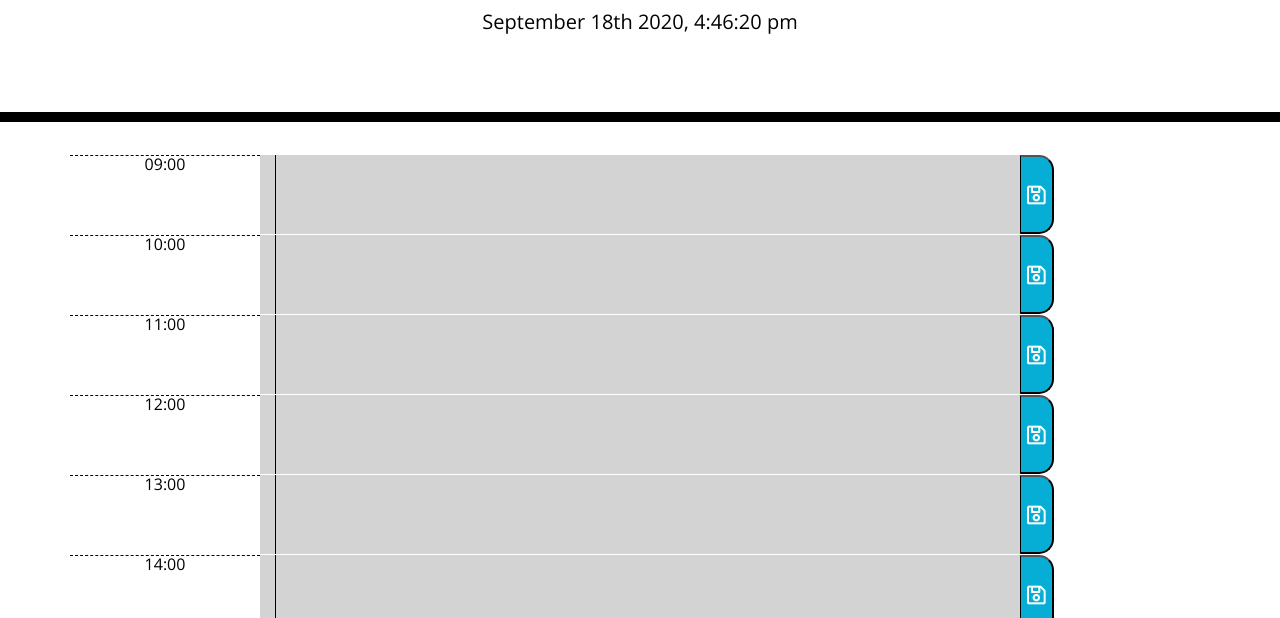
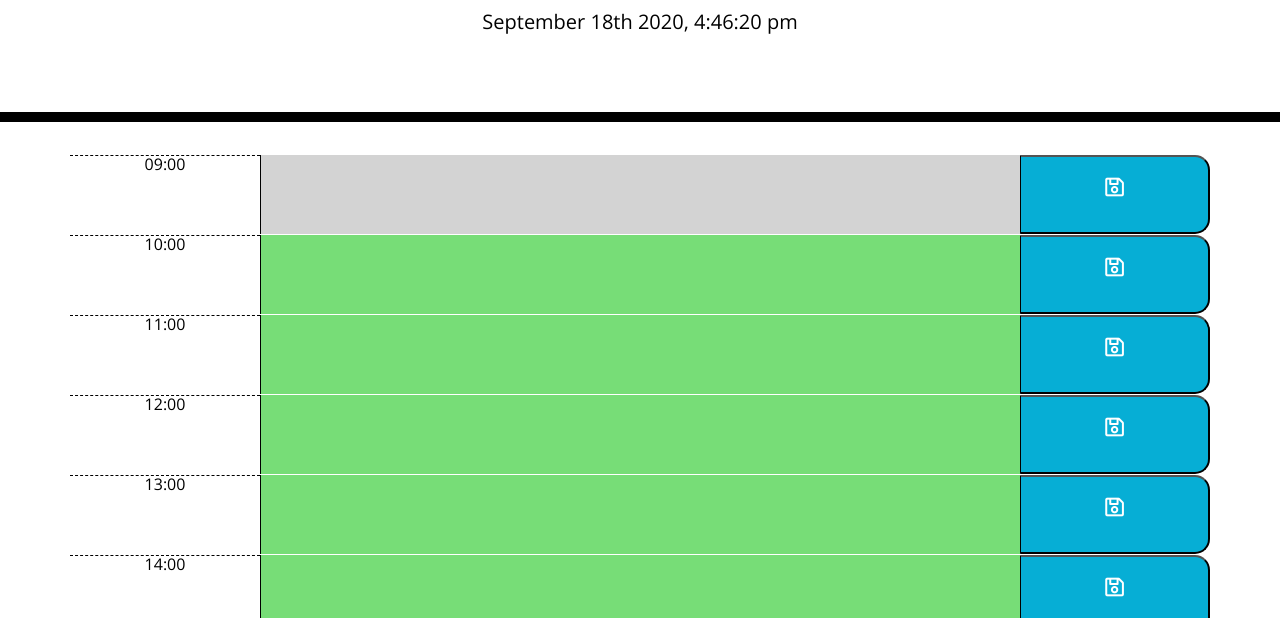
Before and after one commit to stevenbong96/ActivityPlanner, a plain HTML site: page index.html in a window 1280 px wide. Shown: the part 182-800 px from the top of the page. Drawn offline with nearby package versions, Linux system fonts and the light colour scheme.

Commit message:
Had session with Tutor (Andres). Worked on JS file in laying out the template for the day planner. Modified some of the jQuery create element code. Worked on the local storage function including how to store the value to loca storage and keep exist even until the user refresh. Changed the if/else conditional statement for past, present, and future

```diff
--- a/index.html
+++ b/index.html
@@ -28,7 +28,7 @@
       <p class="lead">A simple calendar app for scheduling your work day</p>
       <p id="currentDay" class="lead"></p>
     </header>
-    <div class="container">
+    <div class="container" id="container">
       <!-- Timeblocks go here -->
 
       <!-- Create first row with 3 columns from Aslan's session-->
@@ -43,6 +43,7 @@
           <!-- <button class="saveBtn col-md-2">Save</button> -->
       <!-- </div> -->
     </div>
+
     <!-- Script to jQuery and Moment.js library -->
     <script src="https://code.jquery.com/jquery-3.4.1.min.js"></script>
     <script src="https://cdnjs.cloudflare.com/ajax/libs/moment.js/2.24.0/moment.min.js"></script>
--- a/script.js
+++ b/script.js
@@ -40,8 +40,10 @@ var timePlanner = [
 ]
 
 // Declare necessary variables
-var saveBtn = $(".saveBtn");
+var container = $("#container");
 var compareTime = moment().format('MMMM Do YYYY, h:mm:ss a');
+var timeHour = moment().format('H');
+// var comparator = 7;
 
 // Set the current date
 function currentTime(){
@@ -62,92 +64,71 @@ timePlanner.forEach(function(currentHour){
     timeColumn.addClass("col-md-2 hour");
 
     // Create second column
-    var descriptionColumn = $("<div>");
-    descriptionColumn.addClass("col-md-8 description");
+    // var descriptionColumn = $("<div>");
     var descriptionArea = $("<textarea>");
-    descriptionColumn.append(descriptionArea);
+    descriptionArea.addClass("col-md-8 description");
+    descriptionArea.text(localStorage.getItem(currentHour.time));
+    // descriptionArea.attr("id", currentHour.id);
+    // descriptionArea.append(createRow);
 
     // Create if/else conditional statement to show past, present, and future color blocks
-    if(currentHour.time < compareTime){
-        descriptionColumn.addClass("past");
-    } else if (currentHour.time === compareTime){
-        descriptionColumn.addClass("present");
-    } else if (currentHour.time > compareTime){
-        descriptionColumn.addClass("future");
+    if(timeHour < currentHour.time){
+        descriptionArea.addClass("past");
+    } else if (timeHour == currentHour.time){
+        descriptionArea.addClass("present");
+    } else if (timeHour > currentHour.time){
+        descriptionArea.addClass("future");
     }
+    // comparator++;
 
     // Create third column
-    var saveBtn = $("<i>");
+    var saveBtn = $("<p>");
     var saveColumn = $("<button>");
-    saveColumn.addClass("cold-md-2 saveBtn");
+    saveColumn.addClass("col-md-2 saveBtn");
     saveBtn.addClass("far fa-save fa-lg");
+    saveColumn.attr("id", currentHour.id); // Give id the save button by using attr command in jQuery
     saveColumn.append(saveBtn);
 
     // Append all the variables to the main element
-    createRow.append(timeColumn, descriptionColumn, saveColumn);
-
-    // // Declare the necessary variables to create the timeblocks
-    // var createRow = $("<form>");
-    // var timeColumn = $("<div>");
-    // var descriptionColumn = $("<div>");
-    // var descriptionArea = $("<textarea>");
-    // var saveColumn = $("<button>");
-    // var saveBtn = $("<i>");
-
-    // // Give text content to the variables
-    // timeColumn.text(`${currentHour.hour}`);
-
-    // // Give each variables their own classes
-    // createRow.addClass("row");
-    // timeColumn.addClass("col-md-1 hour");
-    // descriptionColumn.addClass("col-md-9 description");
-    // saveColumn.addClass("cold-md-2 saveBtn");
-    // saveBtn.addClass("far fa-save fa-lg");
-
-    // // Append the variables
-    // $(".container").append(createRow);
-    // descriptionColumn.append(descriptionArea);
-    // saveColumn.append(saveBtn);
-    // createRow.append(timeColumn, descriptionColumn, saveColumn);
-
-    // // Give attributes to the variables
-    // // descriptionColumn.attr("id", currentHour.id);
-
-    // // Create if/else conditional statement to show past, present, and future color blocks
-    // if(currentHour.time < compareTime){
-    //     descriptionColumn.addClass("past");
-    // } else if (currentHour.time === compareTime){
-    //     descriptionColumn.addClass("present");
-    // } else if (currentHour.time > compareTime){
-    //     descriptionColumn.addClass("future");
-    // }
-
-    // Append the variables to the main body
-    // createRow.append(timeColumn, descriptionColumn, saveColumn);
+    createRow.append(timeColumn, descriptionArea, saveColumn);
 })
 
 // Saves data to local storage
-function saveToLocal(){
-    localStorage.setItem("timePlanner", JSON.stringify(timePlanner));
-    // localStorage.setItem("timePlanner", timePlanner);
+function saveToLocal(key, value){
+    localStorage.setItem(key, value);
+    // localStorage.setItem("descriptionArea", descriptionArea);
 }
 
 // To keep the data exist everytime the user refresh the page
 function loadData(){
-    localStorage.getItem("timePlanner", JSON.parse(timePlanner));
+    var getDes = JSON.parse(localStorage.getItem("descriptionArea"));
+    console.log(getDes);
+    // localStorageData.forEach(function(){
+    //     var descriptionP = $("<p>");
+    //     descriptionP.text(`${}`);
+    //     $("document").append(descriptionP);
+    // })
 }
 
 // Add event listener to the save button
-saveBtn.on("click", function(event){
-    // To prevent the form to load by itself
+container.on("click", "button", function(event){
+     // To prevent the form to load by itself
     event.preventDefault();
+    console.log(this);
+    console.log($(this));
+    // console.log($(this).prev().val());
 
     // Save data to local storage
-    saveToLocal();
+    saveToLocal(this.id, $(this).prev().val());
 
     // Load existing data
-    loadData();
+    // loadData();
 })
 
 // Call the current time function
 currentTime();
+
+// Add the clear button after the save button
+// And make the same id as the save button but different attributes
+// Do localStorage.setItem(key, $(this).prev().prev().val(""));
+//
```
